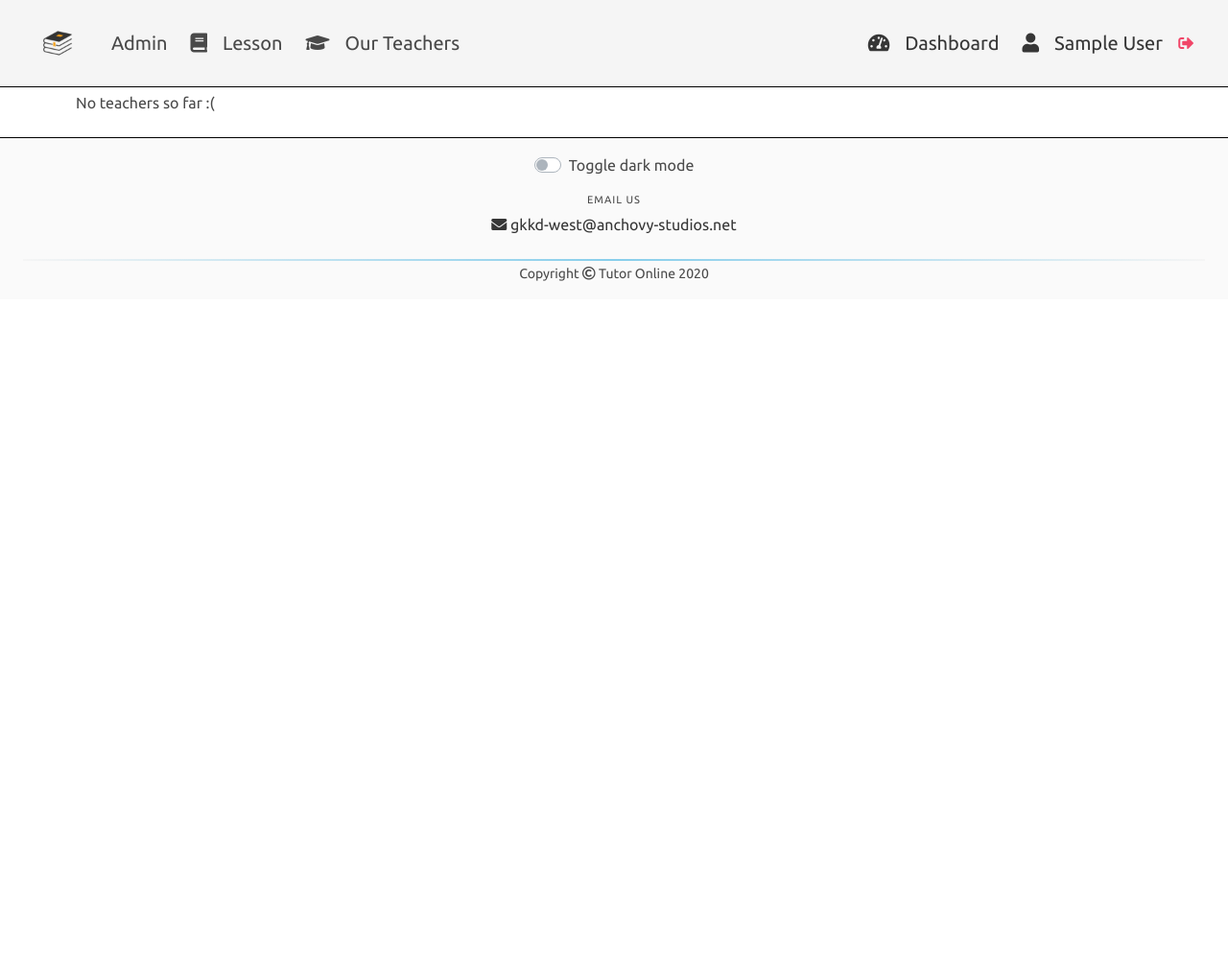
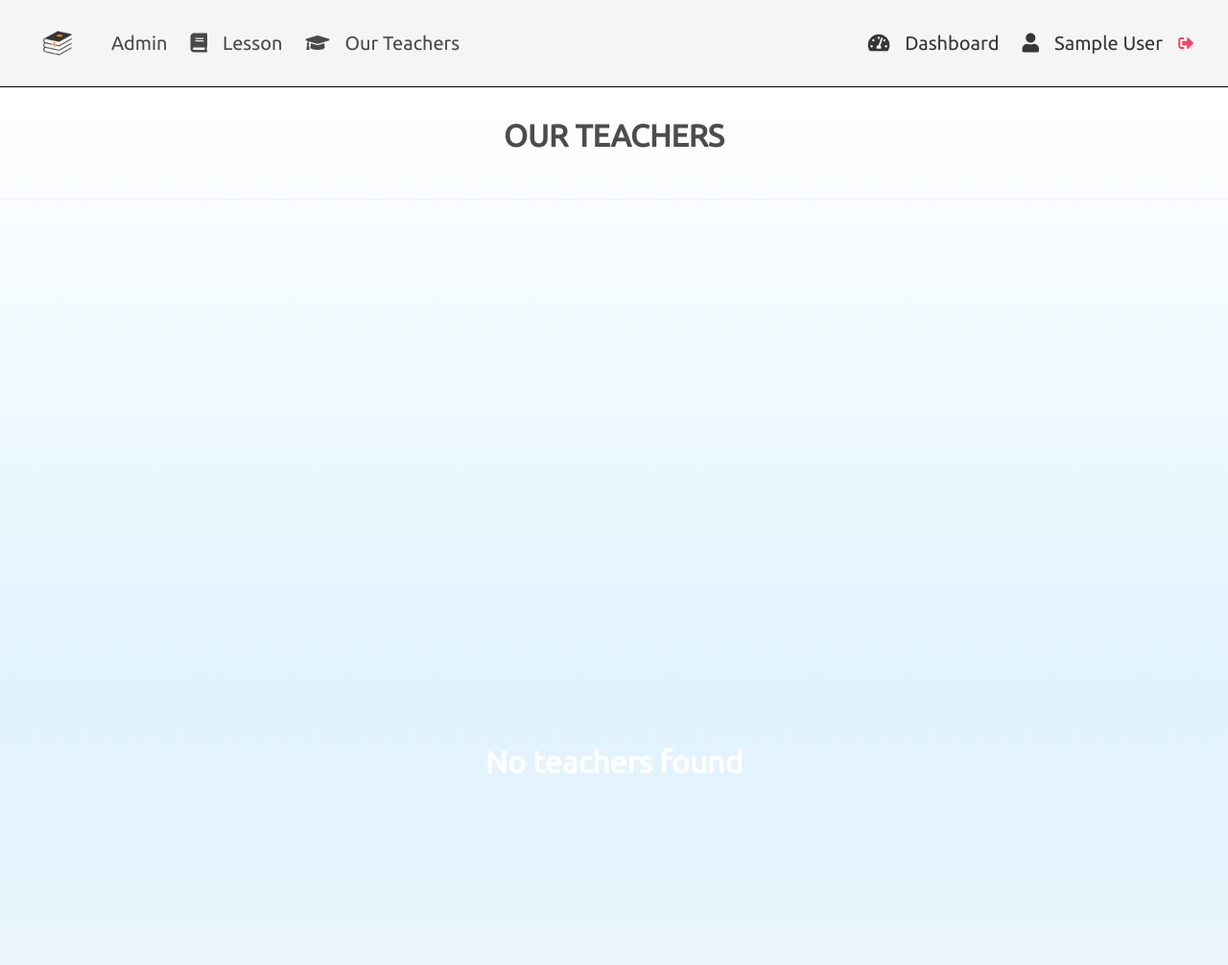
Before and after one commit to FerdiantJoshua/belajar_online, a Django app: page /learning/teachers/ in a window 1280 px wide. Shown: the top 1006 px of the page at 96% size. Run offline with Django 3.2, Linux system fonts and the light colour scheme; the visitor is signed in with stand-in values (Sample User, id 1); data comes from the database, SQL or seed files in the repository; parts of the project's set-up code (start-up, migrations or seed data) failed here and were passed over; some libraries are stand-ins or nearby versions.

Commit message:
Improve teacher list page layout

```diff
--- a/belajar_online/static/css/base.css
+++ b/belajar_online/static/css/base.css
@@ -196,7 +196,7 @@ hr {
     border-top: 1px solid black;
 }
 
-.footer.is-dark-mode {
+.footer.is-dark-mode, .card.is-dark-mode, .card .card-content.is-dark-mode {
     background-color: #000 !important;
     color: #fff !important;
 }
@@ -210,6 +210,46 @@ p.is-dark-mode:not(.dark-mode-exception), a.is-dark-mode, h1, h2, h3, h4, h5, h6
     color: #fff !important;
 }
 
+span.is-dark-mode {
+    color: #fff !important;
+}
+
+span.is-reverse.is-dark-mode {
+    color: #000 !important;
+}
+
+input::-moz-placeholder {
+    color: #bbb !important;
+}
+
+input::-webkit-input-placeholder {
+    color: #bbb !important;
+}
+
+input:-ms-input-placeholder {
+    color: #bbb !important;
+}
+
+input:-moz-placeholder  {
+    color: #bbb !important;
+}
+
+input.is-dark-mode::-moz-placeholder {
+    color: #666 !important;
+}
+
+input.is-dark-mode::-webkit-input-placeholder {
+    color: #666 !important;
+}
+
+input.is-dark-mode:-ms-input-placeholder {
+    color: #666 !important;
+}
+
+input.is-dark-mode:-moz-placeholder  {
+    color: #666 !important;
+}
+
 a.is-dark-mode:hover {
     color: #aaa !important;
 }
@@ -217,3 +257,20 @@ a.is-dark-mode:hover {
 hr.is-dark-mode {
     border-image: none;
 }
+
+.fade-box {
+    position: relative;
+}
+
+.fade-box .bottom-container {
+    position: absolute;
+    top: 100px;
+    left: 0;
+    width: 100%;
+    height: 130px;
+    background-image: linear-gradient(to bottom, transparent, white);
+}
+
+.card.is-dark-mode .fade-box .bottom-container {
+    background-image: linear-gradient(to bottom, transparent, black);
+}
--- a/belajar_online/static/js/base.js
+++ b/belajar_online/static/js/base.js
@@ -1,7 +1,7 @@
 var dark_mode = false
 
 function checkDarkMode() {
-  const css_classes = '.hero, .button, .footer, .navbar, .box, p, a, hr, h1, h2, h3, h4, h5, h6'
+  const css_classes = '.hero, .button, .footer, .navbar, .box, p, a, hr, h1, h2, h3, h4, h5, h6, span, input, .card, .card-content'
   if (dark_mode) {
     $(css_classes).addClass('is-dark-mode')
   } else {
@@ -17,6 +17,9 @@ function switchDarkMode() {
 
 $(document).ready(function() {
   // Check for click events on the navbar burger icon
+
+  $('body.has-navbar-fixed-top').css('padding-top', $('.navbar').outerHeight()+'px')
+
   $(".navbar-burger").click(function() {
       // Toggle the "is-active" class on both the "navbar-burger" and the "navbar-menu"
       $(".navbar-burger").toggleClass("is-active");
--- /dev/null
+++ b/learning/static/css/learning/learning.css
@@ -0,0 +1,3 @@
+.hero.is-light.is-bold {
+    background-image: linear-gradient(180deg,#ffffff 0,#e0f3ff 50%,#f7f7f7 100%);
+}
--- a/learning/templates/learning/teacher_list.html
+++ b/learning/templates/learning/teacher_list.html
@@ -1,41 +1,70 @@
 {% extends 'base.html' %}
 {% load static %}
 {% block title %} Portfolio {% endblock %}
+{% block links %}
+<link rel="stylesheet" href="{% static 'css/learning/learning.css' %}">
+{% endblock %}
 {% block content %}
-<section class="container mt-4 mb-4">
-  <div class="container">
-    <h1>Our Teachers</h1>
-    <div class="row">
+<div class="hero is-fullheight-with-navbar is-light is-bold">
+  <div class="space-lg"></div>
+  <p class="title has-text-centered is-uppercase">Our Teachers</p>
+  <hr>
+  <div class="hero-body justify-content-center">
+    <div class="columns is-multiline" style="width: 100%">
     {% for teacher in teachers %}
-      <div class="col-md-6 mb-3">
-        <div class="d-flex flex-row border rounded">
-
-          <div class="p-0 w-25">
+        <div class="column is-one-quarter-desktop is-half-tablet is-full-mobile">
+          <div class="card song-card-container">
+            <a class="has-text-dark" href="{% url 'user_profile:profile' teacher.username %}">
+              <div class="card-image">
+                <figure class="image is-4by3">
                   {% if teacher.userdetail.photos %}
                   <img src="{% get_media_prefix %}{{ teacher.userdetail.photos }}" class="border-0 img-thumbnail"
                       alt="avatar">
                   {% else %}
                   <img src="{% static 'images/blank_profile.png' %}" class="border-0 img-thumbnail" alt="avatar">
                   {% endif %}
+                </figure>
               </div>
-          <div class="pl-3 pt-2 pr-2 pb-2 w-75 border-left">
-            <h4 class="text-primary">{{ teacher.first_name }} {{ teacher.last_name }}</h4>
-            <h5 class="text-info">Professional Teacher</h5>
-            <ul class="m-0 float-left" style="list-style: none; margin:0; padding: 0">
-              <li><i class="fab fa-linkedin"></i> LinkedIn</li>
-              <li><i class="fab fa-twitter-square"></i> Twitter</li>
-            </ul>
-            <p class="text-right m-0"><a href="{% url 'user_profile:profile' teacher.username %}" class="btn btn-primary"><i class="far fa-user"></i> View Profile</a>
+              <header class="card-header">
+                <p class="card-header-title is-size-4" style="justify-content: center">
+                  {% if teacher.first_name or teacher.last_name %}
+                  {{ teacher.first_name }} {{ teacher.last_name }}
+                  {% else %}
+                  (no name)
+                  {% endif %}
                 </p>
-
+              </header>
+              <div class="card-content fade-box song-card message is-dark">
+                  <div class="message-body" style="height: 200px; overflow-y: hidden">
+                    {% autoescape off %}
+                    {{ teacher.userdetail.about }}
+                    {% endautoescape %}
+                  </div>
+                  <div class="bottom-container"></div>
+              </div>
+              <footer class="card-footer">
+                {% if teacher.email %}
+                <a href="mailto:{{ teacher.email }}" class="card-footer-item">
+                  <i class="fa fa-envelope mr-2"></i>Email
+                </a>
+                {% endif %}
+                <a href="#" class="card-footer-item">
+                  <i class="fab fa-linkedin mr-2"></i> LinkedIn
+                </a>
+                <a href="#" class="card-footer-item">
+                  <i class="fab fa-twitter-square mr-2"></i> Twitter
+                </a>
+              </footer>
+            </a>
+          </div>
+      </div>
+      {% empty %}
+      <div class="container">
+        <h1 class="title has-text-centered">No teachers found</h1>
+      </div>
+      {% endfor %}
     </div>
   </div>
 </div>
-      {% empty %}
-        <p>No teachers so far :(</p>
-      {% endfor %}
-    </div>
 
-  </div>
-</section>
 {% endblock %}
```
Lines whose indentation alone changed are shown as unchanged.
